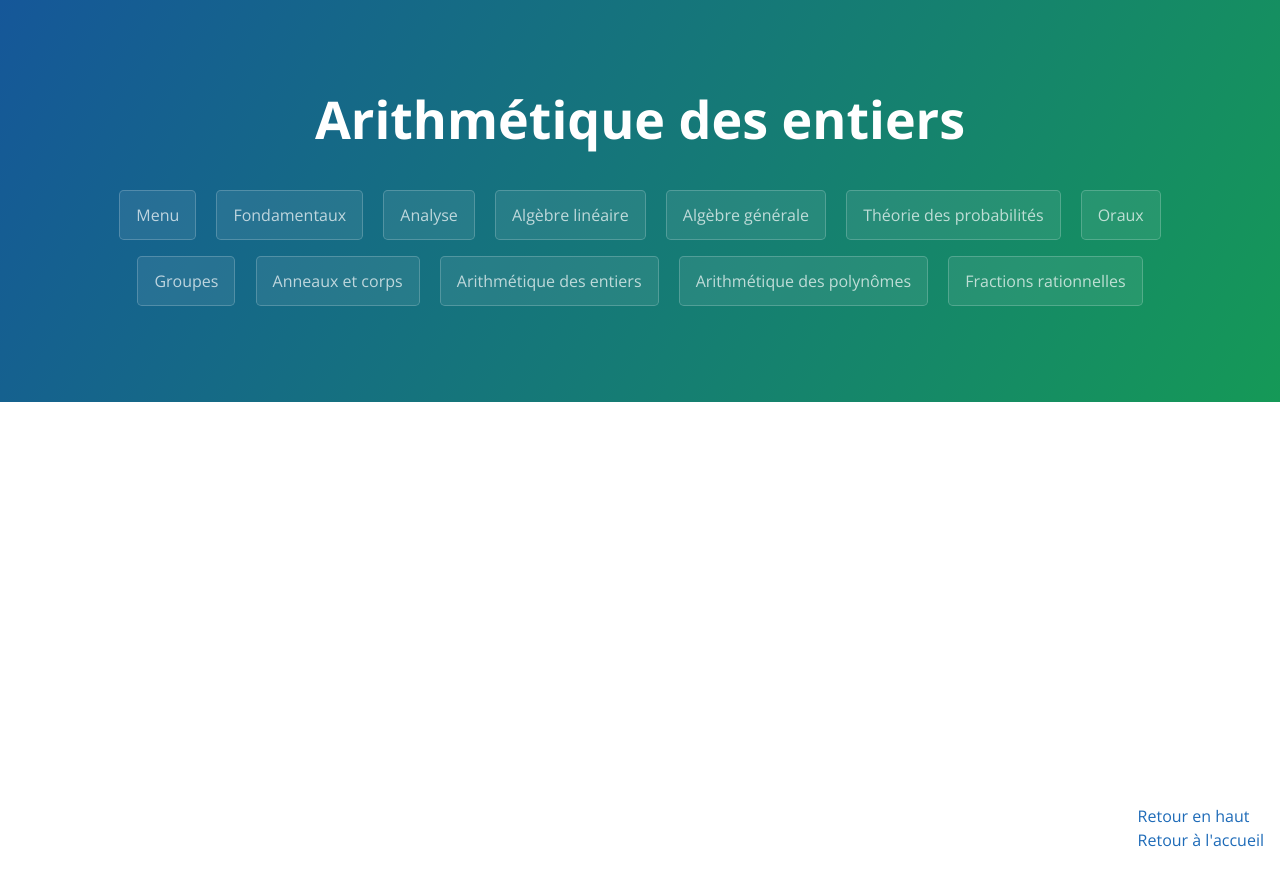
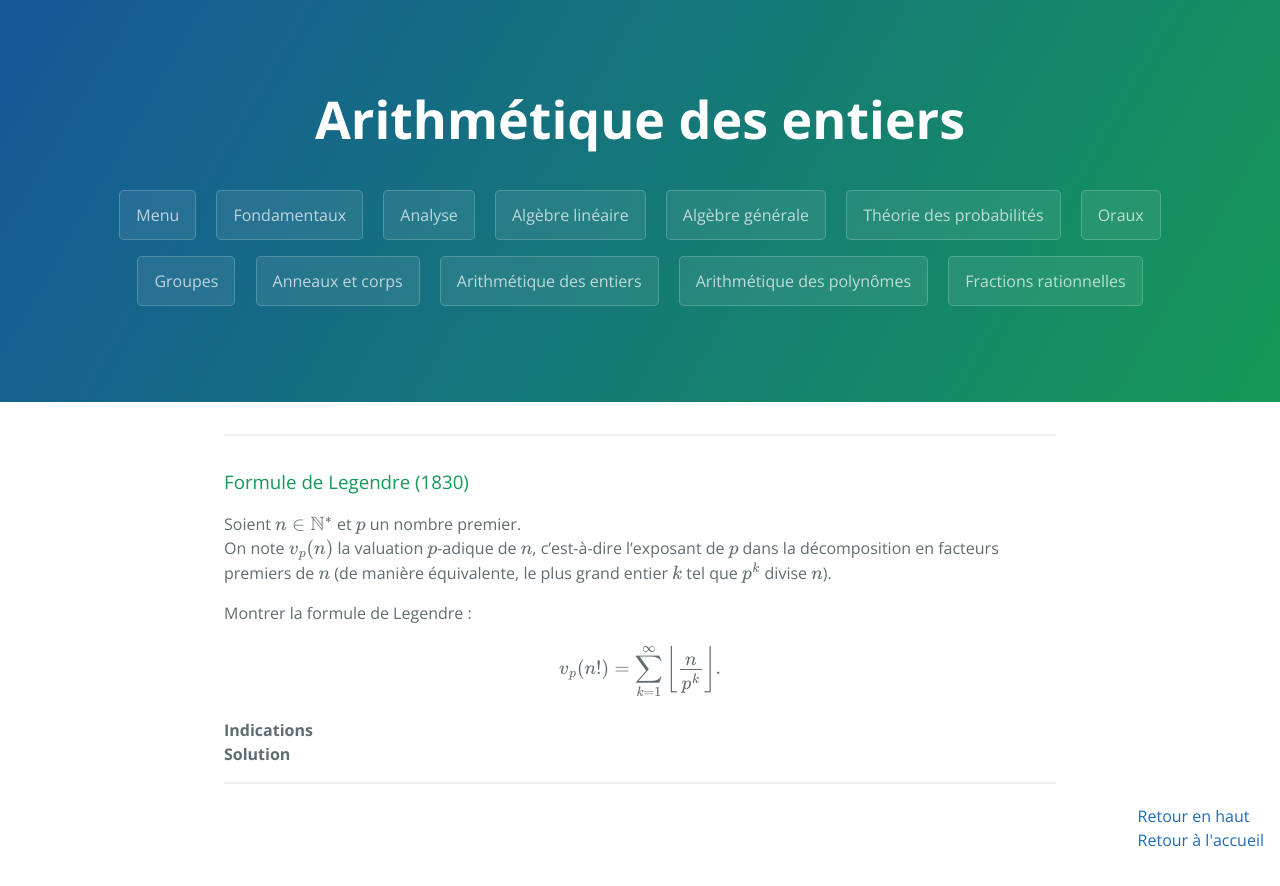
Before and after one commit to WingVee/wingvee.github.io, a Jekyll site: the page built from _pages/arithmetique-entiers.md, in a window 1280 px wide. Shown: the top 886 px of the page. Built offline with Jekyll 4.4.1, drawn with Linux system fonts in a browser that asks for light colours; formulas are drawn with MathJax 3; the repository's description, which GitHub fills in, is left out; part of the change alters nothing that is shown.

Commit message:
arithmetique-des-entiers#formule-de-legendre

```diff
--- a/_pages/arithmetique-entiers.md
+++ b/_pages/arithmetique-entiers.md
@@ -7,3 +7,83 @@ redirect_from:
   - arithmetique
   - arithmétique
 ---
+
+---
+
+<h3 id="formule-de-legendre">Formule de Legendre (1830)</h3>
+
+Soient $n\in\mathbb{N}^*$ et $p$ un nombre premier.<br>
+On note $v_p(n)$ la valuation $p$-adique de $n$, c'est-à-dire l'exposant de $p$ dans la décomposition en facteurs premiers de $n$ (de manière équivalente, le plus grand entier $k$ tel que $p^k$ divise $n$).<br>
+
+Montrer la formule de Legendre :
+
+$$v_p(n!)=\sum_{k=1}^{\infty}\left\lfloor\frac{n}{p^k}\right\rfloor.$$
+
+<details>
+  <summary><b>Indications</b></summary>
+    Combien y a-t-il de multiples de $p^k$ parmi les entiers de $1$ à $n$ ?
+</details>
+
+<details>
+  <summary><b>Solution</b></summary>
+    Les trois solutions suivantes sont équivalentes et détaillent la même idée.
+    <details>
+      <summary><u>Solution rapide</u></summary>
+        Le nombre d'entiers de $1$ à $n$ qui sont multiples de $p^k$ est $\displaystyle\left\lfloor\frac{n}{p^k}\right\rfloor$.<br>
+        Ainsi, le nombre d'entiers de $1$ à $n$ dont la valuation $p$-adique est $k$ (i.e. multiples de $p^k$ mais pas de $p^{k+1}$) est :
+
+        $$\displaystyle\left\lfloor\frac{n}{p^k}\right\rfloor-\left\lfloor\frac{n}{p^{k+1}}\right\rfloor.$$
+
+        Puisque la valuation $p$-adique de $n!$ est la somme des valuations $p$-adiques des entiers de $1$ à $n$, en regroupant leur valuation $p$-adique, et en remarquant que $\left\lfloor\frac{n}{p^{k}}\right\rfloor = 0$ pour $k>\log_p(n)$, on obtient :
+
+        $$v_p(n!) = \left(\left\lfloor\frac{n}{p}\right\rfloor-\left\lfloor\frac{n}{p^2}\right\rfloor\right) + 2\left(\left\lfloor\frac{n}{p^2}\right\rfloor-\left\lfloor\frac{n}{p^3}\right\rfloor\right) + 3\left(\left\lfloor\frac{n}{p^3}\right\rfloor-\left\lfloor\frac{n}{p^4}\right\rfloor\right) + \ldots = \sum_{k=1}^{\infty}\left\lfloor\frac{n}{p^k}\right\rfloor.$$
+    </details>
+    <details>
+      <summary><u>Solution sans mot</u></summary>
+        $$\begin{align*}
+          v_p(n!) &= v_p\left(\prod_{j=1}^n j\right) = \sum_{j=1}^n v_p(j) \\
+          &= \sum_{k=0}^{\infty}\sum_{\substack{j\in\{1,\ldots,n\}\\v_p(j)=k}}v_p(j) = \sum_{k=0}^{\infty}\sum_{\substack{j\in\{1,\ldots,n\}\\v_p(j)=k}}k \\
+          &= \sum_{k=0}^{\infty}k\cdot\operatorname{Card}\left(\{j\in\{1,\ldots,n\}\mid v_p(j)=k\}\right) \\
+          &= \sum_{k=0}^{\infty}k\left(\left\lfloor\frac{n}{p^k}\right\rfloor-\left\lfloor\frac{n}{p^{k+1}}\right\rfloor\right) \\
+          &= \sum_{k=0}^{\infty}\left\lfloor\frac{n}{p^{k+1}}\right\rfloor + k\left\lfloor\frac{n}{p^k}\right\rfloor - (k+1)\left\lfloor\frac{n}{p^{k+1}}\right\rfloor \\
+          &= \sum_{k=0}^{\infty}\left\lfloor\frac{n}{p^{k+1}}\right\rfloor = \sum_{k=1}^{\infty}\left\lfloor\frac{n}{p^k}\right\rfloor.
+        \end{align*}$$
+    </details>
+    <details>
+      <summary><u>Solution détaillée</u></summary>
+        Il est facile de montrer que $v_p(ab)=v_p(a)+v_p(b)$ pour tous $a,b\in\mathbb{N}^*$.<br>
+        On a alors
+
+        $$v_p(n!) = v_p\left(\prod_{j=1}^n j\right) = \sum_{j=1}^n v_p(j).$$
+
+        On peut faire une disjonction de cas sur la valuation $p$-adique de $j$ :
+
+        $$\{1,\ldots,n\} = \bigsqcup_{k=0}^{\infty}\Big\{j\in\{1,\ldots,n\}\mid v_p(j)=k\Big\} = \bigsqcup_{k=0}^{\infty} A_k$$
+
+        où $A_k = \{j\in\{1,\ldots,n\}\mid v_p(j)=k\}$ est l'ensemble des entiers de $1$ à $n$ dont la valuation $p$-adique est $k$ (on peut aller jusqu'à $+\infty$ en remarquant que les ensembles $A_k$ sont vides pour $k>\log_p(n)$).
+
+        Ainsi, on a
+
+        $$v_p(n!) = \sum_{j=1}^n v_p(j) = \sum_{k=0}^{\infty}\sum_{j\in A_k}v_p(j) = \sum_{k=0}^{\infty}k\cdot\operatorname{Card}(A_k)$$
+
+        Il reste à déterminer $\operatorname{Card}(A_k)$, i.e. le nombre d'entiers de $1$ à $n$ dont la valuation $p$-adique est exactement $k$.<br>
+        Il suffit de remarquer qu'un entier $j$ a pour valuation $p$-adique $k$ si et seulement si $p^k$ divise $j$ mais $p^{k+1}$ ne divise pas $j$.<br>
+        Or le nombre d'entiers de $1$ à $n$ qui sont divisibles par $p^k$ est $\displaystyle \left\lfloor\frac{n}{p^k}\right\rfloor$ (c'est le plus grand entier $m$ tel que $p^k\cdot m\leq n$).<br>
+        Donc le nombre d'entiers de $1$ à $n$ dont la valuation $p$-adique est exactement $k$ est la différence entre le nombre d'entiers de $1$ à $n$ divisibles par $p^k$ et le nombre d'entiers de $1$ à $n$ divisibles par $p^{k+1}$, i.e.
+
+        $$\displaystyle \operatorname{Card}(A_k) = \left\lfloor\frac{n}{p^k}\right\rfloor-\left\lfloor\frac{n}{p^{k+1}}\right\rfloor.$$
+
+        Ainsi, on a, en faisant apparaître un télescopage, et en remarquant que $\displaystyle\left\lfloor\frac{n}{p^{k}}\right\rfloor = 0$ pour $k>\log_p(n)$ :
+
+        $$\begin{align*}
+        v_p(n!) &= \sum_{k=0}^{\infty}k\cdot\operatorname{Card}(A_k) \\
+        &= \sum_{k=0}^{\infty}k\left(\left\lfloor\frac{n}{p^k}\right\rfloor-\left\lfloor\frac{n}{p^{k+1}}\right\rfloor\right) \\
+        &= \sum_{k=0}^{\infty}\left\lfloor\frac{n}{p^{k+1}}\right\rfloor + k\left\lfloor\frac{n}{p^k}\right\rfloor - (k+1)\left\lfloor\frac{n}{p^{k+1}}\right\rfloor \\
+        &= \sum_{k=0}^{\infty}\left\lfloor\frac{n}{p^{k+1}}\right\rfloor = \sum_{k=1}^{\infty}\left\lfloor\frac{n}{p^k}\right\rfloor.
+        \end{align*}$$
+
+        D'où la formule de Legendre.
+    </details>
+</details>
+
+---
```
